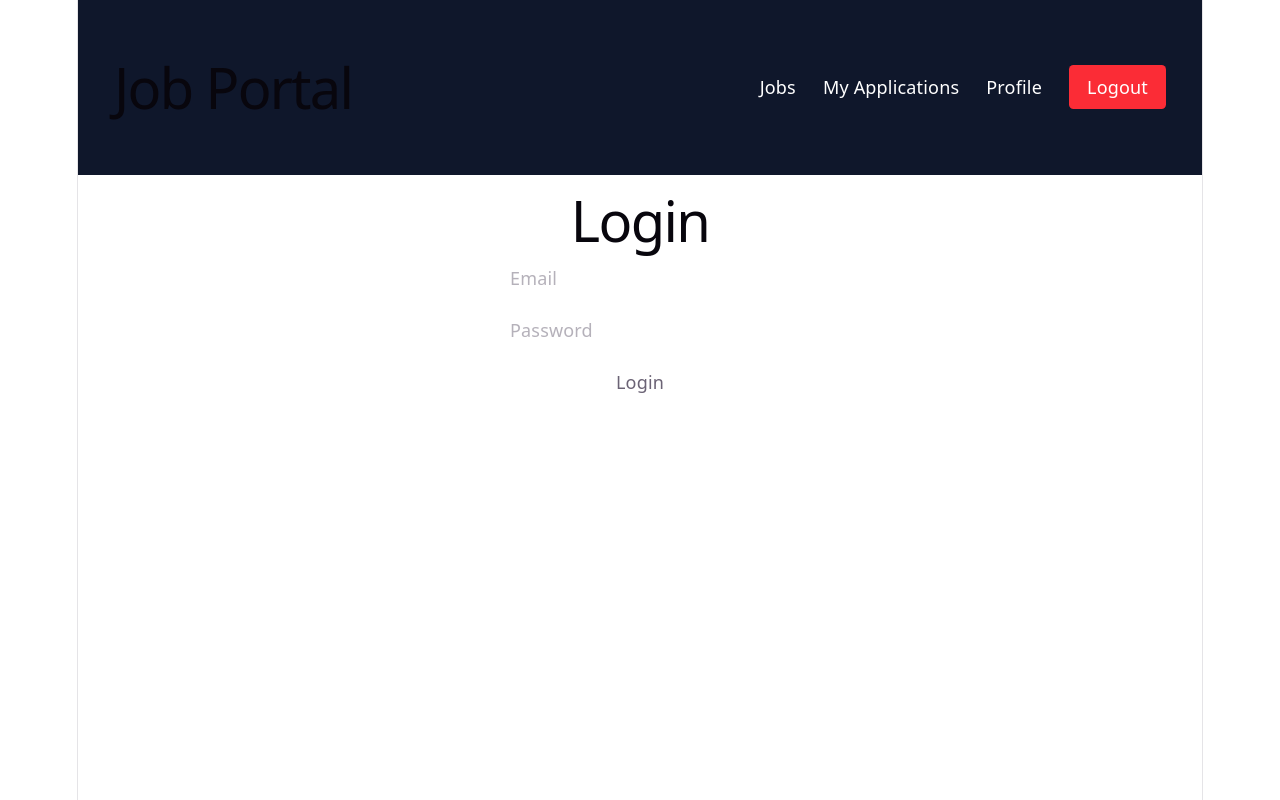
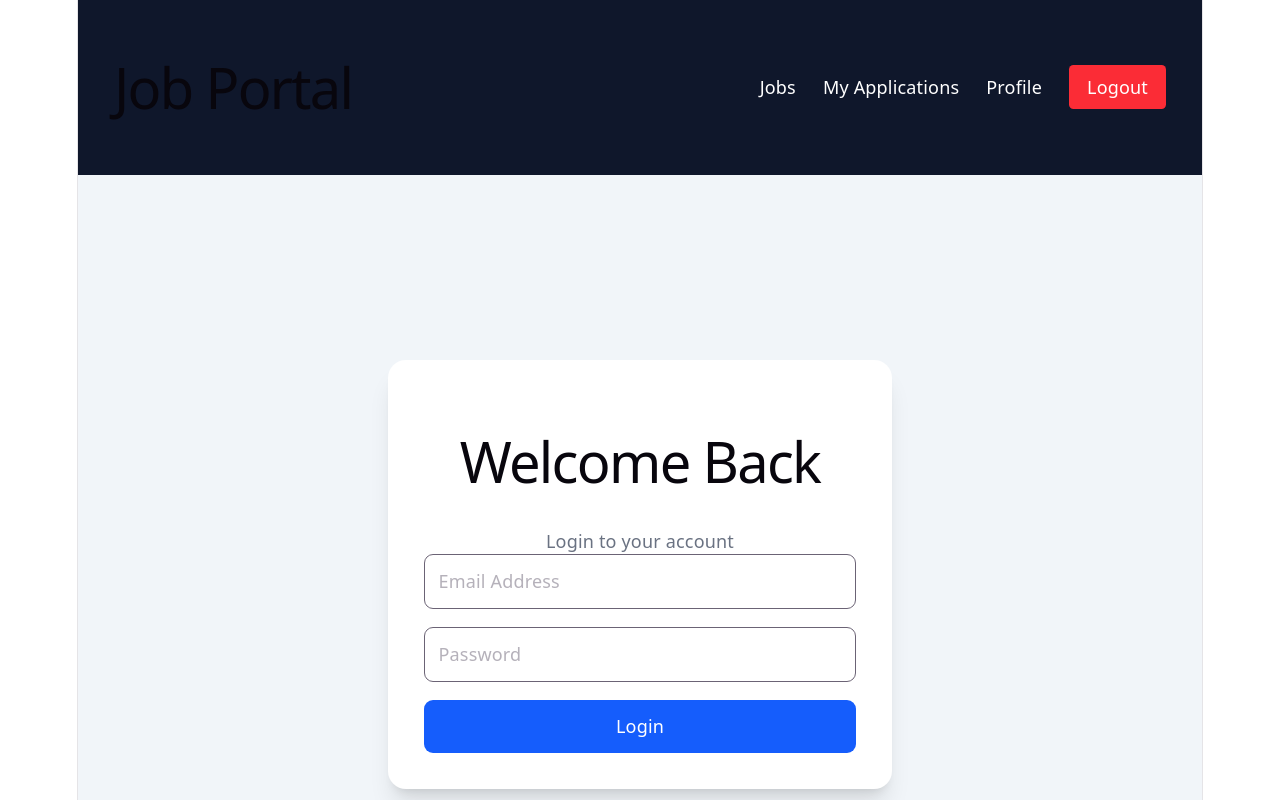
Before and after one commit to crazydevjs/job-portal-mern, a React app in the folder frontend/: page /login in a window 1280 px wide. Shown: the top 800 px of the page. Built offline with nearby package versions, Linux system fonts and the light colour scheme; the HTML template or start-up script is replaced by a standard one.

Commit message:
Login UI Complete

```diff
--- a/frontend/src/pages/Login.jsx
+++ b/frontend/src/pages/Login.jsx
@@ -24,7 +24,7 @@ function Login() {
 
       alert("Login Successful");
 
-      console.log(res.data);
+      window.location.href = "/";
 
     } catch (error) {
       alert(
@@ -35,20 +35,33 @@ function Login() {
   };
 
   return (
-    <div>
-      <h1>Login</h1>
+    <div className="min-h-screen bg-slate-100 flex items-center justify-center px-4">
 
-      <form onSubmit={handleLogin}>
+      <div className="w-full max-w-md bg-white p-8 rounded-2xl shadow-xl">
+
+        <h1 className="text-3xl font-bold text-center mb-2">
+          Welcome Back
+        </h1>
+
+        <p className="text-center text-gray-500 mb-8">
+          Login to your account
+        </p>
+
+        <form
+          onSubmit={handleLogin}
+          className="space-y-4"
+        >
+
           <input
             type="email"
-          placeholder="Email"
+            placeholder="Email Address"
             value={email}
             onChange={(e) =>
               setEmail(e.target.value)
             }
+            className="w-full border p-3 rounded-lg"
+            required
           />
-
-        <br /><br />
 
           <input
             type="password"
@@ -57,14 +70,21 @@ function Login() {
             onChange={(e) =>
               setPassword(e.target.value)
             }
+            className="w-full border p-3 rounded-lg"
+            required
           />
 
-        <br /><br />
-
-        <button type="submit">
+          <button
+            type="submit"
+            className="w-full bg-blue-600 text-white p-3 rounded-lg hover:bg-blue-700"
+          >
             Login
           </button>
+
         </form>
+
+      </div>
+
     </div>
   );
 }
```
Lines whose indentation alone changed are shown as unchanged.
